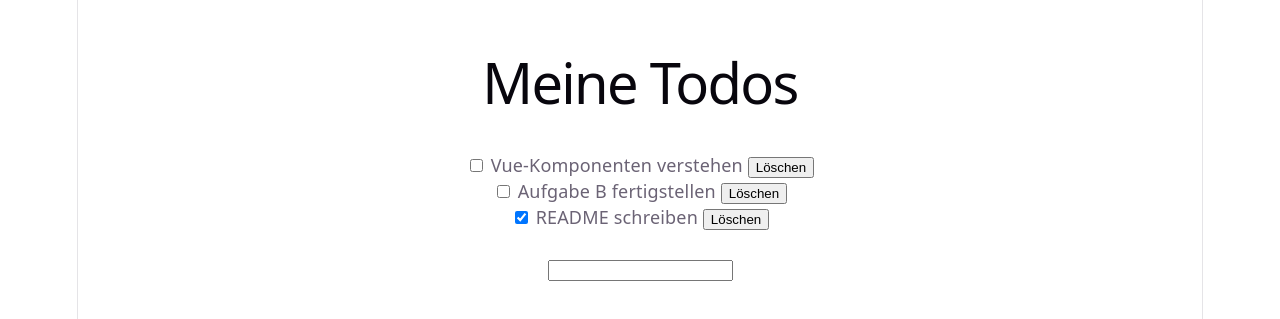
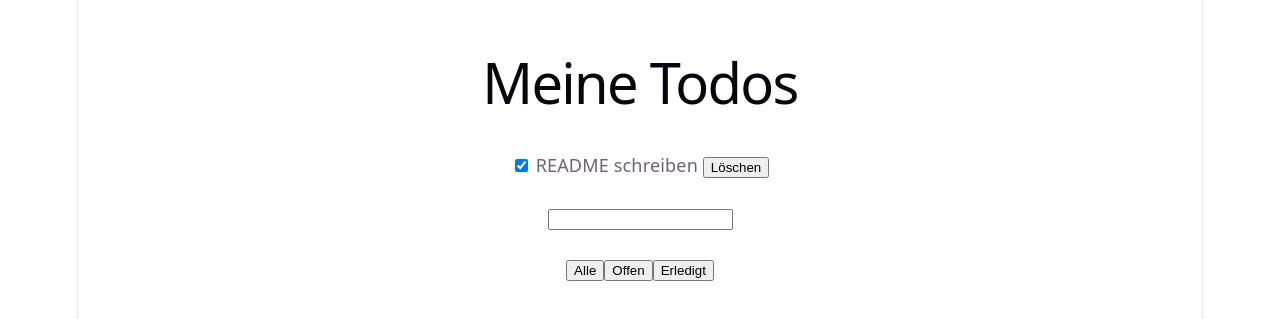
Before and after one commit to EricDroessiger/FHTechnikum-web-project-1, a Vue app: page / in a window 1280 px wide. Shown: the part 241-560 px from the top of the page. Built offline with nearby package versions, Linux system fonts and the light colour scheme.

Commit message:
Adding a filter and buttons

```diff
--- a/src/components/TodoApp.vue
+++ b/src/components/TodoApp.vue
@@ -30,6 +30,7 @@ const todos = ref<Todo[]>([
   },
 ])
 
+/*
 const filteredTodos = computed(() => {
   if (filter.value == "All") {
     return [...todos.value]
@@ -42,6 +43,20 @@ const filteredTodos = computed(() => {
     return todos.value.filter(todo => !todo.done)
   }
 })
+
+*/
+
+const filteredTodos = computed(() => {
+  if (filter.value === "ALL") {
+    return todos.value;
+  }
+
+  if (filter.value === "OPEN") {
+    return todos.value.filter(todo => !todo.done);
+  }
+
+  return todos.value.filter(todo => todo.done);
+});
 
 function addTodo(){
   todos.value.push({id: Date.now(), text: newTodo.value, done: false})
@@ -73,6 +88,13 @@ function toggleTodo(id: number){
     <div>
       <input type="text" @keyup.enter="addTodo" v-model="newTodo">
     </div>
+
+    <div>
+      <button @click="filter = 'ALL'">Alle</button>
+      <button @click="filter = 'OPEN'">Offen</button>
+      <button @click="filter = 'DONE'">Erledigt</button>
+    </div>
+
   </section>
 
 </template>
```
